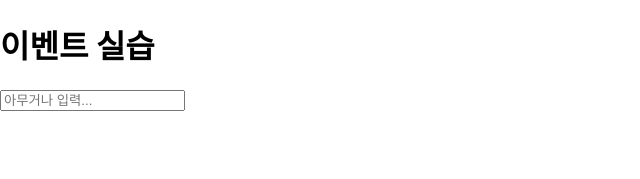
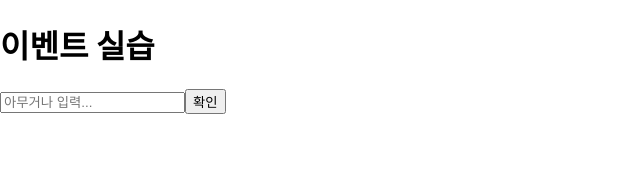
Before and after one commit to JiannKim/hello-react, a React (Create React App) app: page / in a window 1280 px wide. Shown: the top 179 px of the page, without its empty margins (0-640 px from the left). Built offline with nearby package versions, Linux system fonts and the light colour scheme.

Commit message:
:memo: 4장 이벤트 핸들링 - 4.2.2 onChange 이벤트 핸들링하기
 state에 input값 담고 다시 공백으로 설정하기

```diff
--- a/src/4장_이벤트핸들링/EventPractice.js
+++ b/src/4장_이벤트핸들링/EventPractice.js
@@ -2,6 +2,10 @@ import React, { Component } from 'react';
 
 // 4.2.1.1 컴포넌트 생성
 class EventPractice extends Component {
+  // 4.2.2.2 state에 input값 담기
+  state = {
+    message: '',
+  };
   render() {
     // 4.2.2 onChange 이벤트 핸들링하기
     // 메서드 내부에 input 요소를 렌더링하는 코드와 해당 요소에 onChange 이벤트를 설정하는 코드 작성
@@ -12,9 +16,28 @@ class EventPractice extends Component {
           type="text"
           name="message"
           placeholder="아무거나 입력..."
-          // 4.2.2.1 onChange 이벤트 설정
-          onChange={(e) => console.log(e.target.value)}
+          value={this.state.message}
+          onChange={(e) => {
+            this.setState({
+              message: e.target.value,
+            });
+          }}
         />
+        {/*
+        4.2.2.3 버튼을 누를 때 comment 값을 공백으로 설정
+        클릭 이벤트가 발생하면 현재 comment값(state의 message)을 alert박스로 띄운 후
+        comment값을 공백으로 변경한다.
+        */}
+        <button
+          onClick={() => {
+            alert(this.state.message);
+            this.setState({
+              message: '',
+            });
+          }}
+        >
+          확인
+        </button>
       </div>
     );
   }
```
